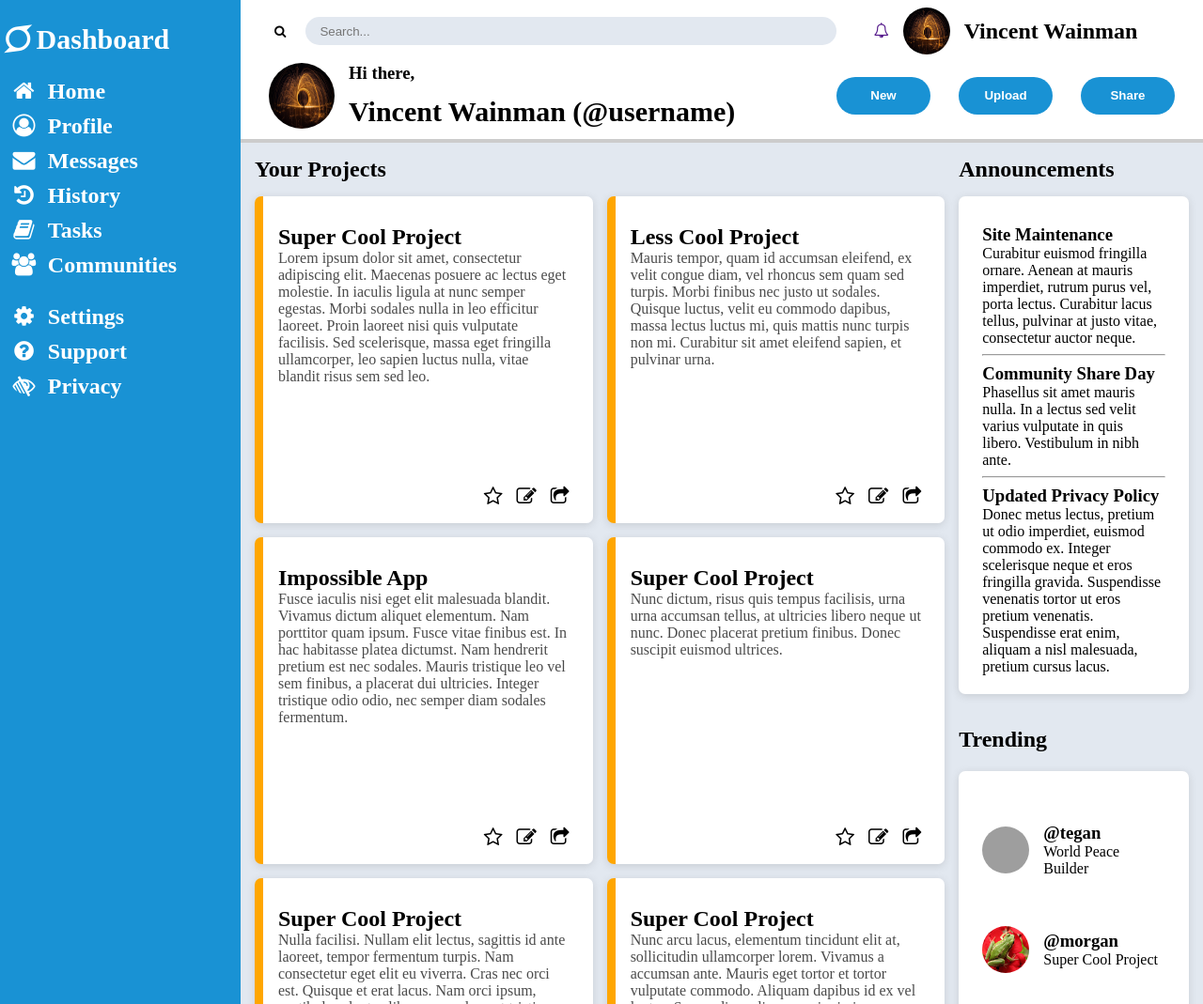
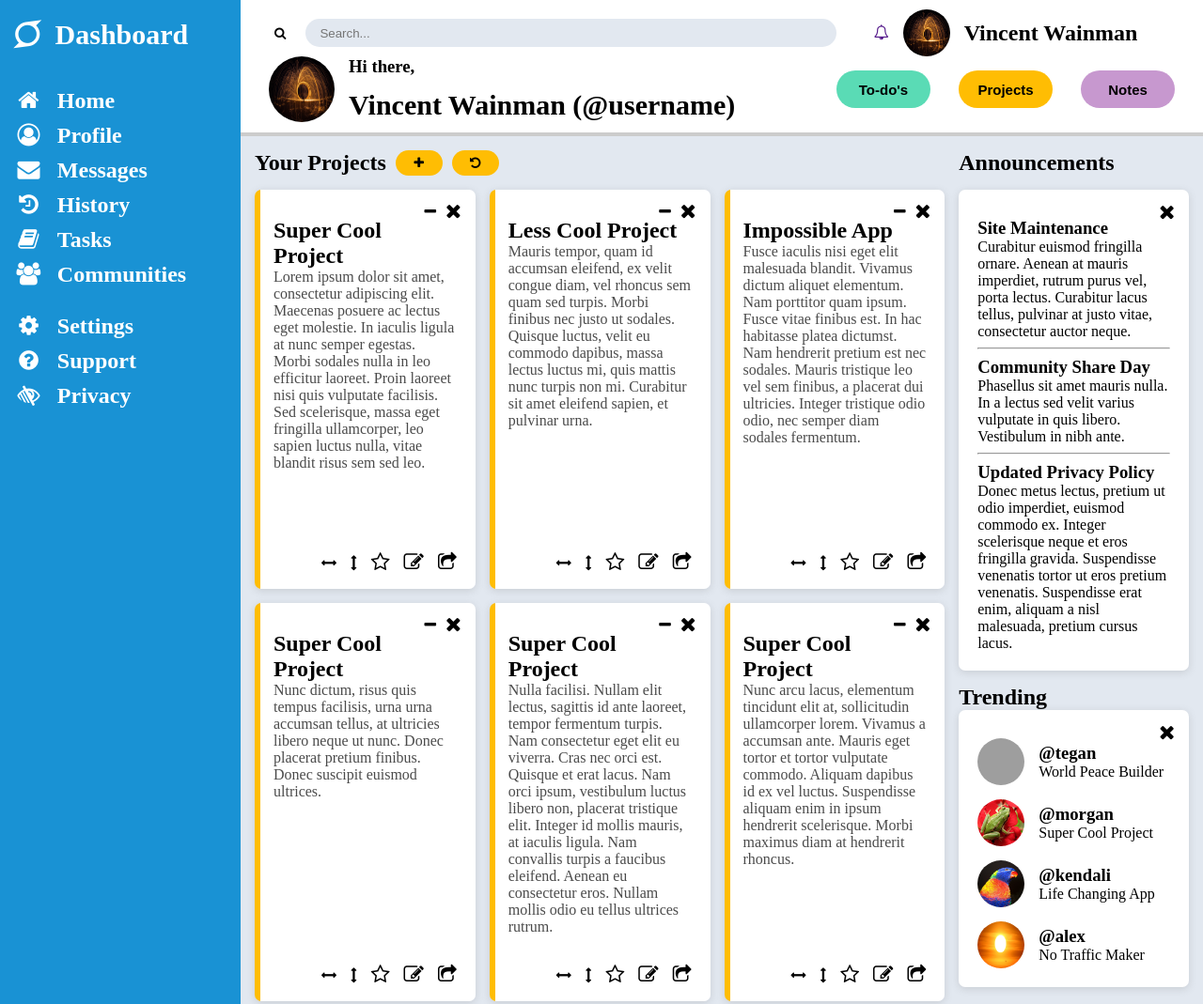
Before and after one commit to vwainman/odin_admin_dashboard, a plain HTML site: page index.html in a window 1280 px wide. Shown: the top 1069 px of the page at 94% size. Drawn offline with Linux system fonts and the light colour scheme; grey boxes are pictures that could not be loaded; a script that the page names is missing.

Commit message:
add html structure for card and grid actions

```diff
--- a/index.html
+++ b/index.html
@@ -8,6 +8,31 @@
     <link rel="stylesheet" href="https://cdnjs.cloudflare.com/ajax/libs/font-awesome/4.7.0/css/font-awesome.min.css">
     <link rel="stylesheet" type="text/css" href="styles.css">
     <title>Odin Admin Dashboard</title>
+    <script>
+        const cardHTML = `<div class="card">
+                    <div class="min-del-card">
+                        <i class="fa fa-minus"></i>
+                        <i class="fa fa-times fa-lg"></i>
+                    </div>
+                    <article>
+                        <h2>Title</h2>
+                        <p>Lorem ipsum dolor sit amet, consectetur adipiscing elit. Maecenas posuere ac lectus eget molestie. In iaculis ligula at nunc semper egestas.</p>
+                    </article>
+                    <div class="card-actions">
+                        <i class="fa fa-arrows-h"></i>
+                        <i class="fa fa-arrows-v"></i>
+                        <i class="fa fa-star-o fa-lg"></i>
+                        <i class="fa fa-pencil-square-o fa-lg"></i>
+                        <i class="fa fa-share-square-o fa-lg"></i>
+                    </div>
+                </div>`;
+
+        function addCard() {
+            const projectsGrid = document.querySelector('#projects-grid');
+            projectsGrid.innerHTML += cardHTML;
+        }
+
+    </script>
 </head>
 
 <body>
@@ -46,15 +71,23 @@
                 <h1>Vincent Wainman (@username)</h1>
             </div>
             <div id="actions">
-                <button>New</button>
-                <button>Upload</button>
-                <button>Share</button>
+                <button id="todos-btn">To-do's</button>
+                <button id="projects-btn">Projects</button>
+                <button id="notes-btn">Notes</button>
             </div>
         </header>
         <div id="content-grid">
             <div id="projects-grid">
-                <h2>Your Projects</h2>
+                <div class="grid-header">
+                    <h2 class="grid-title">Your Projects</h2>
+                    <button id="add-project-btn" onClick="addCard()"><i class="fa fa-plus"></i></button>
+                    <button id="undo-last-action" onClick="undoLastAction()"><i class="fa fa-undo"></i></button>
+                </div>
                 <div class="card">
+                    <div class="min-del-card">
+                        <i class="fa fa-minus"></i>
+                        <i class="fa fa-times fa-lg"></i>
+                    </div>
                     <article>
                         <h2>Super Cool Project</h2>
                         <p>Lorem ipsum dolor sit amet, consectetur adipiscing elit. Maecenas posuere ac lectus eget
@@ -67,12 +100,18 @@
                             sem sed leo.</p>
                     </article>
                     <div class="card-actions">
+                        <i class="fa fa-arrows-h"></i>
+                        <i class="fa fa-arrows-v"></i>
                         <i class="fa fa-star-o fa-lg"></i>
                         <i class="fa fa-pencil-square-o fa-lg"></i>
                         <i class="fa fa-share-square-o fa-lg"></i>
                     </div>
                 </div>
                 <div class="card">
+                    <div class="min-del-card">
+                        <i class="fa fa-minus"></i>
+                        <i class="fa fa-times fa-lg"></i>
+                    </div>
                     <article>
                         <h2>Less Cool Project</h2>
                         <p>Mauris tempor, quam id accumsan eleifend, ex velit congue diam, vel rhoncus sem
@@ -86,12 +125,18 @@
                             sit amet eleifend sapien, et pulvinar urna.</p>
                     </article>
                     <div class="card-actions">
+                        <i class="fa fa-arrows-h"></i>
+                        <i class="fa fa-arrows-v"></i>
                         <i class="fa fa-star-o fa-lg"></i>
                         <i class="fa fa-pencil-square-o fa-lg"></i>
                         <i class="fa fa-share-square-o fa-lg"></i>
                     </div>
                 </div>
                 <div class="card">
+                    <div class="min-del-card">
+                        <i class="fa fa-minus"></i>
+                        <i class="fa fa-times fa-lg"></i>
+                    </div>
                     <article>
                         <h2>Impossible App</h2>
                         <p>Fusce iaculis nisi eget elit malesuada blandit. Vivamus dictum aliquet elementum. Nam
@@ -104,12 +149,18 @@
                             fermentum.</p>
                     </article>
                     <div class="card-actions">
+                        <i class="fa fa-arrows-h"></i>
+                        <i class="fa fa-arrows-v"></i>
                         <i class="fa fa-star-o fa-lg"></i>
                         <i class="fa fa-pencil-square-o fa-lg"></i>
                         <i class="fa fa-share-square-o fa-lg"></i>
                     </div>
                 </div>
                 <div class="card">
+                    <div class="min-del-card">
+                        <i class="fa fa-minus"></i>
+                        <i class="fa fa-times fa-lg"></i>
+                    </div>
                     <article>
                         <h2>Super Cool Project</h2>
                         <p>Nunc dictum, risus quis tempus facilisis, urna urna accumsan tellus, at ultricies libero
@@ -118,12 +169,18 @@
                             pretium finibus. Donec suscipit euismod ultrices.</p>
                     </article>
                     <div class="card-actions">
+                        <i class="fa fa-arrows-h"></i>
+                        <i class="fa fa-arrows-v"></i>
                         <i class="fa fa-star-o fa-lg"></i>
                         <i class="fa fa-pencil-square-o fa-lg"></i>
                         <i class="fa fa-share-square-o fa-lg"></i>
                     </div>
                 </div>
                 <div class="card">
+                    <div class="min-del-card">
+                        <i class="fa fa-minus"></i>
+                        <i class="fa fa-times fa-lg"></i>
+                    </div>
                     <article>
                         <h2>Super Cool Project</h2>
                         <p>Nulla facilisi. Nullam elit lectus, sagittis id ante laoreet, tempor fermentum turpis.
@@ -139,12 +196,18 @@
                             Nullam mollis odio eu tellus ultrices rutrum.</p>
                     </article>
                     <div class="card-actions">
+                        <i class="fa fa-arrows-h"></i>
+                        <i class="fa fa-arrows-v"></i>
                         <i class="fa fa-star-o fa-lg"></i>
                         <i class="fa fa-pencil-square-o fa-lg"></i>
                         <i class="fa fa-share-square-o fa-lg"></i>
                     </div>
                 </div>
                 <div class="card">
+                    <div class="min-del-card">
+                        <i class="fa fa-minus"></i>
+                        <i class="fa fa-times fa-lg"></i>
+                    </div>
                     <article>
                         <h2>Super Cool Project</h2>
                         <p>Nunc arcu lacus, elementum tincidunt elit at, sollicitudin ullamcorper lorem. Vivamus a
@@ -155,6 +218,8 @@
                             scelerisque. Morbi maximus diam at hendrerit rhoncus.</p>
                     </article>
                     <div class="card-actions">
+                        <i class="fa fa-arrows-h"></i>
+                        <i class="fa fa-arrows-v"></i>
                         <i class="fa fa-star-o fa-lg"></i>
                         <i class="fa fa-pencil-square-o fa-lg"></i>
                         <i class="fa fa-share-square-o fa-lg"></i>
@@ -162,9 +227,14 @@
                 </div>
             </div>
             <div id="side-cards">
-                <h2>Announcements</h2>
+                <div class="grid-header">
+                    <h2 class="grid-title">Announcements</h2>
+                </div>
                 <div id="announcements">
                     <div class="side-card">
+                        <div class="del-card">
+                            <i class="fa fa-times fa-lg"></i>
+                        </div>
                         <article>
                             <h3>Site Maintenance</h3>
                             <p>Curabitur euismod fringilla ornare. Aenean at mauris imperdiet, rutrum purus vel, porta
@@ -194,7 +264,10 @@
                 </div>
                 <div id="trending">
                     <h2>Trending</h2>
-                    <div class="side-card">
+                    <div id="trending-card" class="side-card">
+                        <div class="del-card">
+                            <i class="fa fa-times fa-lg"></i>
+                        </div>
                         <div class="hot-trend">
                             <img class="small-profile-img" src="/cat.jpg">
                             <!-- image credit: https://www.freeimages.com/photo/green-frog-1361810 -->
--- a/styles.css
+++ b/styles.css
@@ -1,5 +1,39 @@
+:root {
+    --projects-color: #ffbd03;
+    --todos-color: #5adbb5;
+    --notes-color: #c798cf;
+    --nav-bar-color: #1992d4;
+    --card-color: white;
+    --backdrop-color: #e2e8f0;
+    --dim-p-font-color: rgba(0, 0, 0, 0.711);
+}
+
 h1 {
     font-size: 30px;
+}
+
+h1,
+h2,
+h3 {
+    margin: 0;
+}
+
+button {
+    border-radius: 20px;
+    border: none;
+    font-weight: bold;
+    cursor: pointer;
+}
+
+hr {
+    /* fixes flex influence on hr element*/
+    margin-left: 0;
+    margin-right: 0;
+}
+
+.side-card p,
+.card p {
+    margin: 0;
 }
 
 body {
@@ -9,26 +43,45 @@ body {
     grid-template-columns: 1fr 4fr;
 }
 
+/* left-side */
+
 aside {
     color: white;
-    background-color: #1992d4;
+    background-color: var(--nav-bar-color);
     white-space: nowrap;
 }
 
 aside nav a {
-    padding: 0 10px 10px 10px;
+    color: white;
+    text-decoration: none;
+    font-weight: bold;
+    display: block;
+    font-size: x-large;
+    padding: 0 15px 10px 15px;
 }
 
-aside nav a i {
+aside nav i {
+    padding-right: 15px;
+}
+
+aside>h1 {
+    margin-top: 20px;
+    margin-bottom: 40px;
+    padding-left: 10px;
+}
+
+aside>h1 i {
     padding-right: 10px;
 }
 
+/* header content */
+
 header {
-    background-color: #ffffff;
+    background-color: var(--card-color);
     box-shadow: rgba(0, 0, 0, 0.2) 0px -4px 0px inset;
     display: grid;
     grid-template: auto 1fr / 2fr 1fr;
-    padding: 0px 30px 15px 30px;
+    padding: 10px 30px 15px 30px;
 }
 
 #search {
@@ -42,7 +95,7 @@ header {
     border-radius: 15px;
     height: 30px;
     border: none;
-    background-color: #e2e8f0;
+    background-color: var(--backdrop-color);
 }
 
 #profile {
@@ -83,11 +136,6 @@ header {
     border-radius: 50%;
 }
 
-#intro-bar h3,
-#intro-bar h1 {
-    margin: 0;
-}
-
 #actions {
     display: flex;
     justify-content: center;
@@ -96,18 +144,62 @@ header {
 }
 
 #actions button {
-    background-color: #1992d4;
-    border-radius: 20px;
-    border: none;
-    color: white;
-    font-weight: bold;
-    cursor: pointer;
     width: 100px;
     height: 40px;
+    font-size: 15px;
 }
 
+#notes-btn {
+    background-color: var(--notes-color);
+}
+
+#todos-btn {
+    background-color: var(--todos-color);
+}
+
+#projects-btn,
+#add-project-btn,
+#undo-last-action,
+#add-projects-grid-col-space,
+#remove-projects-grid-col-space {
+    background-color: var(--projects-color);
+}
+
+/* projects grid content */
+
 #content-grid {
-    background-color: #e2e8f0;
+    background-color: var(--backdrop-color);
+    display: grid;
+    grid-template-columns: 3fr 1fr;
+    padding: 15px 15px;
+    gap: 15px;
+}
+
+#projects {
+    margin: 0 20px 0 20px;
+}
+
+#projects-grid {
+    display: grid;
+    gap: 15px 15px;
+    grid-template-rows: auto;
+    grid-template-columns: auto auto auto;
+    grid-auto-rows: 1fr;
+}
+
+.grid-header {
+    grid-column-start: 1;
+    grid-column-end: -1;
+    display: flex;
+    gap: 10px;
+}
+
+#add-project-btn,
+#undo-last-action,
+#add-projects-grid-col-space,
+#remove-projects-grid-col-space {
+    width: 50px;
+    height: 27.2px;
 }
 
 #projects>h2,
@@ -116,37 +208,40 @@ header {
     margin-bottom: 10px;
 }
 
-#side-cards {
-    display: grid;
-    grid-template-rows: auto 1fr 1fr;
-    gap: 15px 15px;
-}
-
 .card,
 .side-card {
-    background-color: white;
+    background-color: var(--card-color);
     border-radius: 7px;
     box-shadow: rgba(99, 99, 99, 0.2) 0px 2px 8px 0px;
-    padding: 30px 25px 20px 25px;
+    padding: 30px 20px 20px max(20px, 4%);
 }
 
 .card {
     background: linear-gradient(to right,
-            rgb(255, 166, 0) 0%,
-            rgb(255, 166, 0) 2.5%,
-            white 2.5%,
-            white 100%);
+            var(--projects-color) 0%,
+            var(--projects-color) 2.5%,
+            var(--card-color) 2.5%,
+            var(--card-color) 100%);
     display: grid;
     grid-template-rows: 1fr auto;
-}
-
-.card h2,
-.card p {
-    margin: 0 0 0 0;
+    position: relative;
 }
 
 .card p {
-    color: rgba(0, 0, 0, 0.711);
+    color: var(--dim-p-font-color);
+}
+
+.min-del-card,
+.del-card {
+    position: absolute;
+    top: 15px;
+    right: 15px;
+    cursor: pointer;
+}
+
+.min-del-card {
+    display: flex;
+    gap: 10px;
 }
 
 .card-actions {
@@ -160,38 +255,12 @@ header {
     cursor: pointer;
 }
 
-aside nav a {
-    color: white;
-    text-decoration: none;
-    font-weight: bold;
-    display: block;
-    font-size: x-large;
-}
+/* right-side content */
 
-#content-grid {
+#side-cards {
     display: grid;
-    grid-template-columns: 3fr 1fr;
-    padding: 15px 15px;
-    gap: 15px;
-}
-
-#projects {
-    margin: 0 20px 0 20px;
-}
-
-#projects-grid {
-    display: grid;
+    grid-template-rows: auto auto auto 1fr;
     gap: 15px 15px;
-    grid-template-rows: auto 1fr 1fr;
-    grid-template-columns: repeat(auto-fit, minmax(300px, 1fr));
-    grid-auto-rows: 1fr;
-}
-
-#projects-grid>h2,
-#side-cards>h2 {
-    grid-column-start: 1;
-    grid-column-end: -1;
-    margin: 0;
 }
 
 #side-cards>div {
@@ -199,22 +268,16 @@ aside nav a {
     flex-direction: column;
 }
 
-.side-card h3,
-.side-card p {
-    margin: 0;
-}
-
 .side-card {
     flex: 1;
     display: flex;
     justify-content: space-around;
     flex-direction: column;
+    position: relative;
 }
 
-hr {
-    /* fixes flex influence on hr */
-    margin-left: 0;
-    margin-right: 0;
+#trending-card {
+    gap: 15px;
 }
 
 .hot-trend {
```
